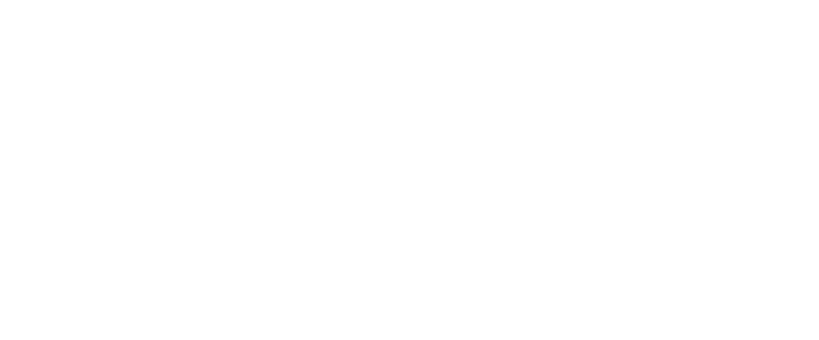
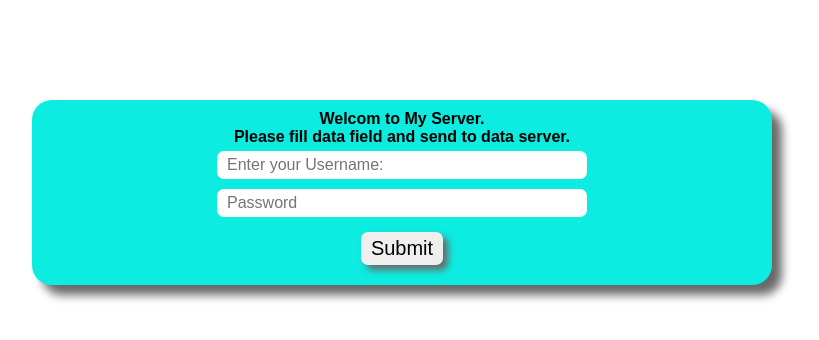
Before and after one commit to SaiyedulM-Error404/Json-Input-send-to-data-serverr, a plain HTML site: page Index.html in a window 1280 px wide. Shown: the whole page, without its empty margins (238-1057 px from the left). Drawn offline with Linux system fonts and the light colour scheme.

Commit message:
this is login info send to server

```diff
--- a/Index.html
+++ b/Index.html
@@ -5,18 +5,23 @@
     <meta http-equiv="X-UA-Compatible" content="IE=edge">
     <meta name="viewport" content="width=device-width, initial-scale=1.0">
     <title>Input Json</title>
+    <link rel="stylesheet" href="style.css">
 </head>
 <body>
+<div class="container">
+    <h1>Welcom to My Server.</h1>
+    <h2>Please fill data field and send to data server. </h2>
+    <div id="input">
+        <!-- <p>Username</p> -->
+        <input id="username" type="text" placeholder="Enter your Username:">
+        <!-- <p>Password</p> -->
+        <input type="password" name="password" id="password" placeholder="Password">
 
-
-
-
-
-
-
-
-
-
+    </div>
+    <div id="btn">
+        <button type="submit">Submit</button>
+    </div>
+</div>
 
     <script src="script.js"></script>
 </body>
--- /dev/null
+++ b/style.css
@@ -0,0 +1,42 @@
+*{
+    font-family: arial;
+    font-size: 16px;
+    margin: 0;
+    padding: 0;
+}
+.container{
+    text-align: center;
+    width: 700px;
+    background-color: rgb(12, 236, 225);
+    padding: 10px 20px;
+    margin: 100px auto;
+    border: none;
+    border-radius: 20px;
+    box-shadow: 10px 10px 10px dimgray;
+}
+input{
+
+    width: 50%;
+    padding: 5px 10px;
+    margin: 5px 10px;
+    border: none;
+    border-radius: 7px;
+}
+button{
+    padding: 5px 10px;
+    margin: 10px 10px;
+    border: none;
+    border-radius: 7px;
+    box-shadow: 5px 5px 7px dimgray;
+    transition: 0.1s;
+    font-size: 20px;
+}
+
+input:hover{
+    font-size: 20px;
+    outline: none;
+    border: 1px solid red;
+}
+button:hover{
+    border-left: 2px solid red;
+}
```
